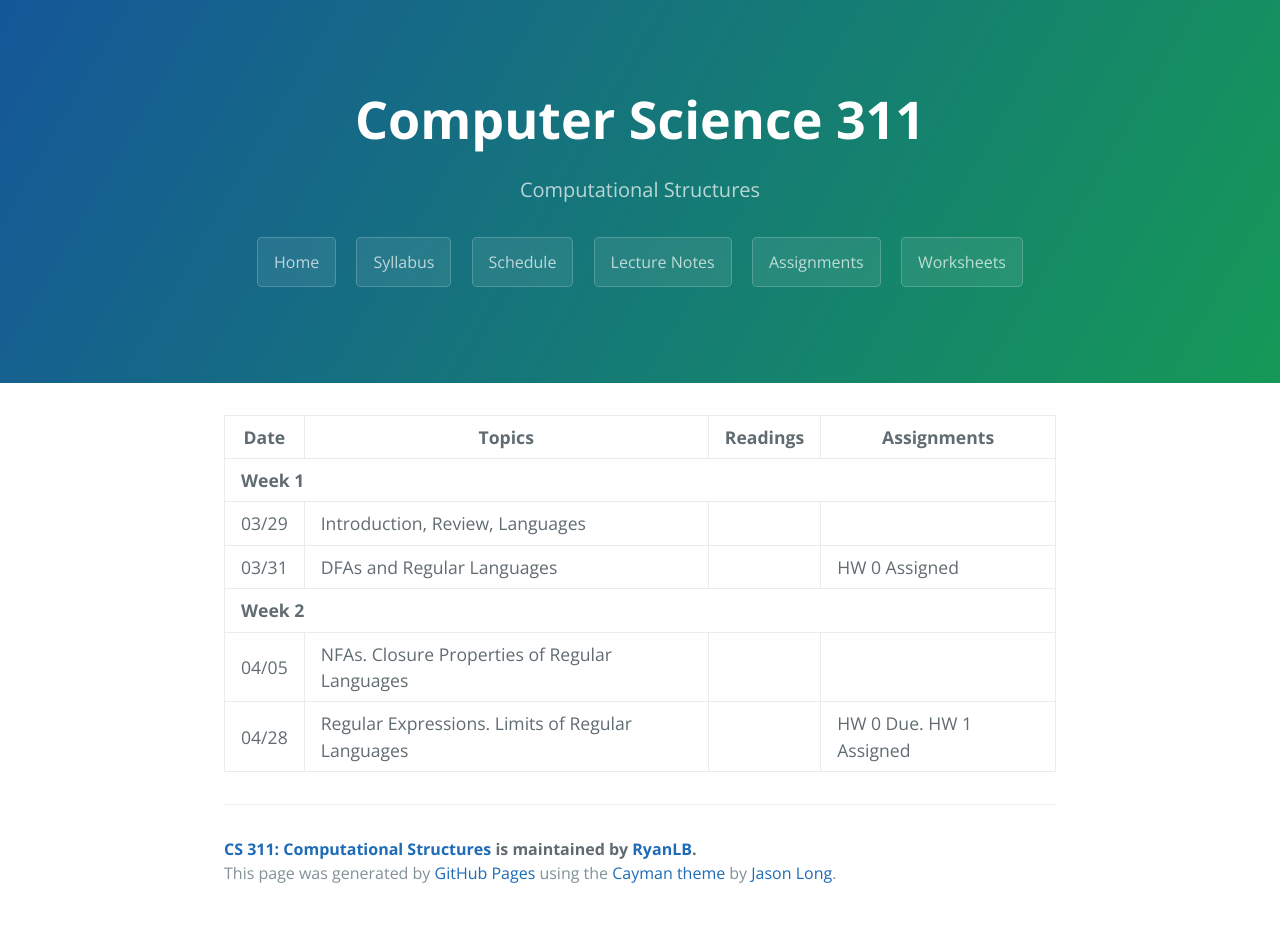
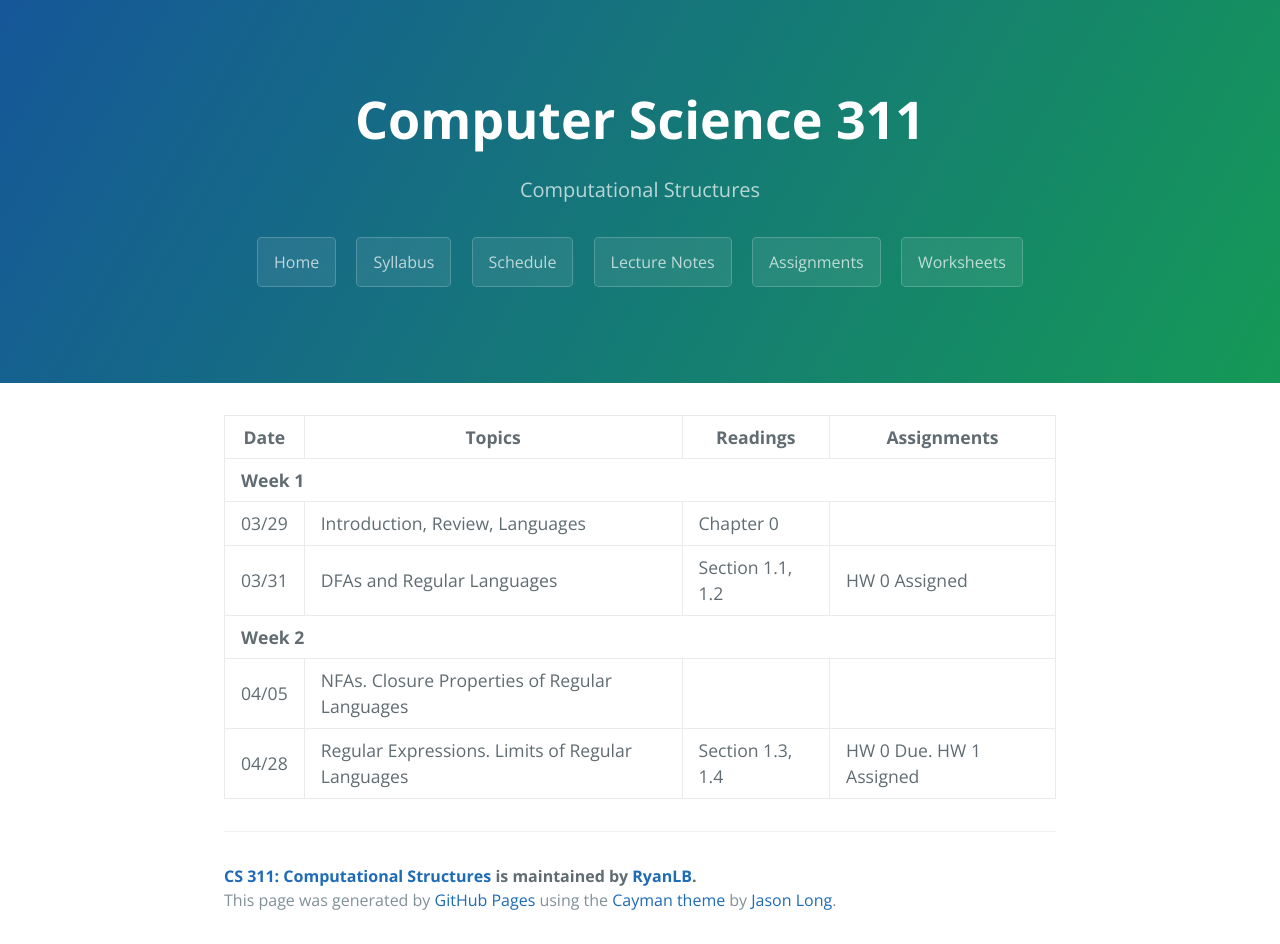
Before and after one commit to RyanLB/CS311, a Jekyll site: the page built from schedule.html, in a window 1280 px wide. Built offline with Jekyll 4.4.1, drawn with Linux system fonts in a browser that asks for light colours; before the commit the page ends 917 px from its top, so only the background shows below that.

Commit message:
Add readings to schedule

```diff
--- a/_data/schedule.json
+++ b/_data/schedule.json
@@ -3,11 +3,13 @@
     {
       "tuesday": {
         "date": "03/29",
-        "topic": "Introduction, Review, Languages"
+        "topic": "Introduction, Review, Languages",
+        "readings": "Chapter 0"
       },
       "thursday": {
         "date": "03/31",
         "topic": "DFAs and Regular Languages",
+        "readings": "Section 1.1, 1.2",
         "assignments": "HW 0 Assigned"
       }
     },
@@ -19,6 +21,7 @@
       "thursday": {
         "date": "04/28",
         "topic": "Regular Expressions. Limits of Regular Languages",
+        "readings": "Section 1.3, 1.4",
         "assignments": "HW 0 Due. HW 1 Assigned"
       }
     }
```
